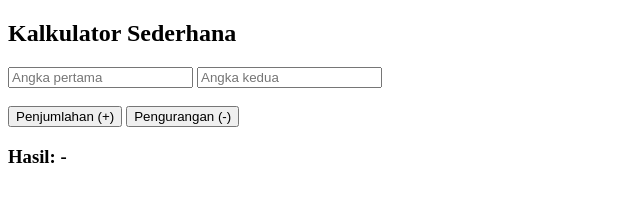
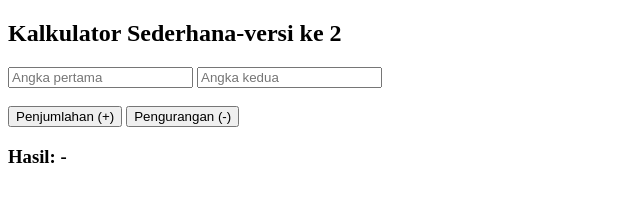
Before and after one commit to rahadatulaisyiyumna3260-lgtm/Kalkulator, a plain HTML site: page index.html in a window 1280 px wide. Shown: the whole page, without its empty margins (0-640 px from the left). Drawn offline with Linux system fonts and the light colour scheme.

Commit message:
Mengubah judul kalkulator

```diff
--- a/index.html
+++ b/index.html
@@ -5,7 +5,7 @@
     <title>Kalkulator Sederhana-Versi ke 2</title>
 </head>
 <body>
-    <h2>Kalkulator Sederhana</h2>
+    <h2>Kalkulator Sederhana-versi ke 2</h2>
     <input type="number" id="angka1" placeholder="Angka pertama">
     <input type="number" id="angka2" placeholder="Angka kedua">
     <br><br>
```
